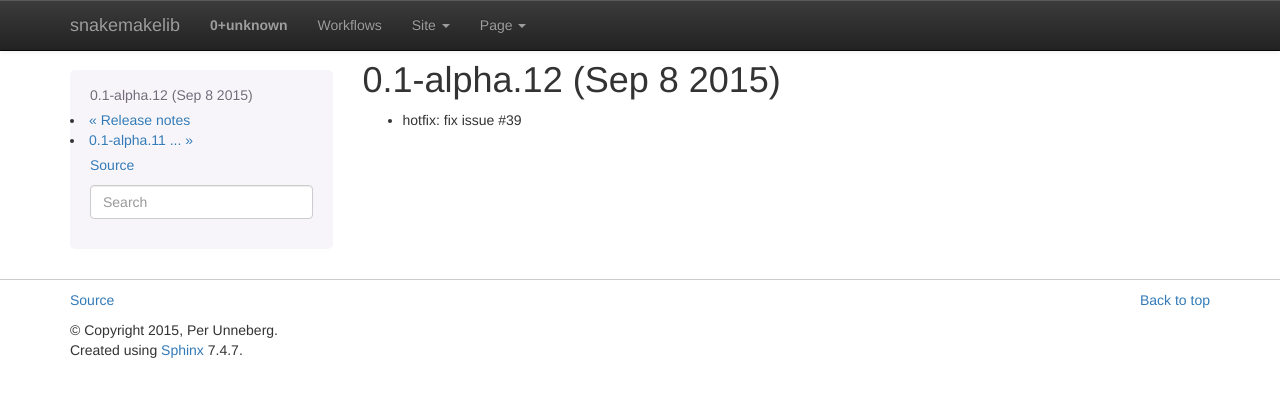
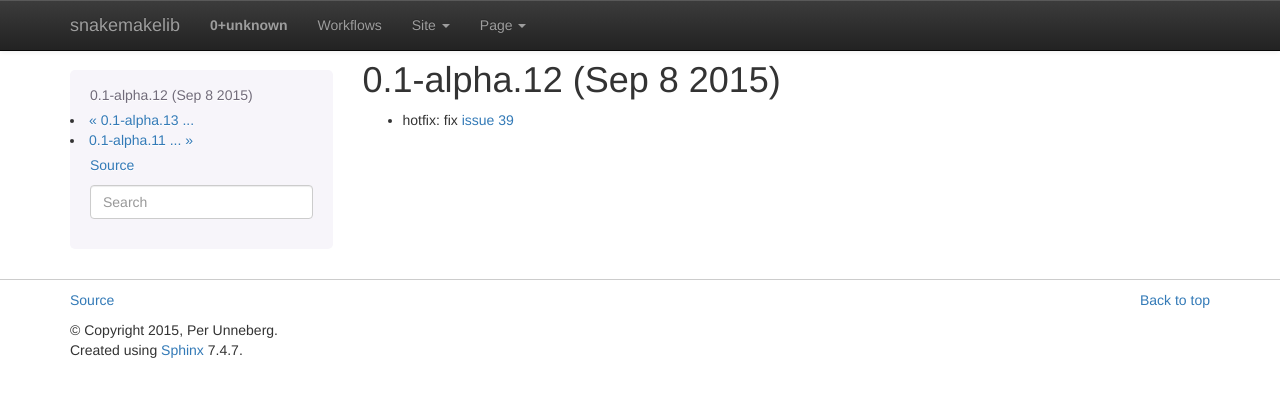
Before and after one commit to percyfal/snakemakelib, a Sphinx documentation site: the page built from sphinx/source/docs/releases/0.1-alpha.12.rst, in a window 1280 px wide. Shown: the top 397 px of the page. Built offline with Sphinx 7.4.7, drawn with Linux system fonts in a browser that asks for light colours; pages that are not in the unit, such as notebooks, are missing from menus.

```diff
--- a/sphinx/source/docs/release_notes.rst
+++ b/sphinx/source/docs/release_notes.rst
@@ -11,6 +11,7 @@ Pre-releases
 .. toctree::
     :maxdepth: 1
 
+    releases/0.1-alpha.13
     releases/0.1-alpha.12
     releases/0.1-alpha.11
     releases/0.1-alpha.10
--- a/sphinx/source/docs/releases/0.1-alpha.12.rst
+++ b/sphinx/source/docs/releases/0.1-alpha.12.rst
@@ -1,4 +1,5 @@
 0.1-alpha.12 (Sep 8 2015)
 =========================
 
-- hotfix: fix issue #39
+- hotfix: fix `issue 39
+  <https://github.com/percyfal/snakemakelib/issues/39>`_
--- /dev/null
+++ b/sphinx/source/docs/releases/0.1-alpha.13.rst
@@ -0,0 +1,5 @@
+0.1-alpha.13 (Sep 10 2015)
+==========================
+
+- hotfix: fix `issue 40
+  <https://github.com/percyfal/snakemakelib/issues/40>`_
```
Also changed, not shown: 1 other file.
